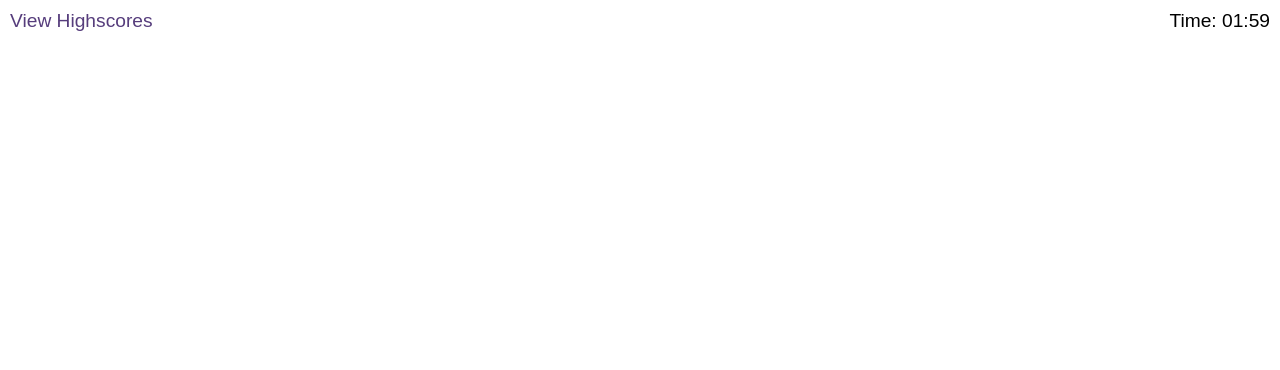
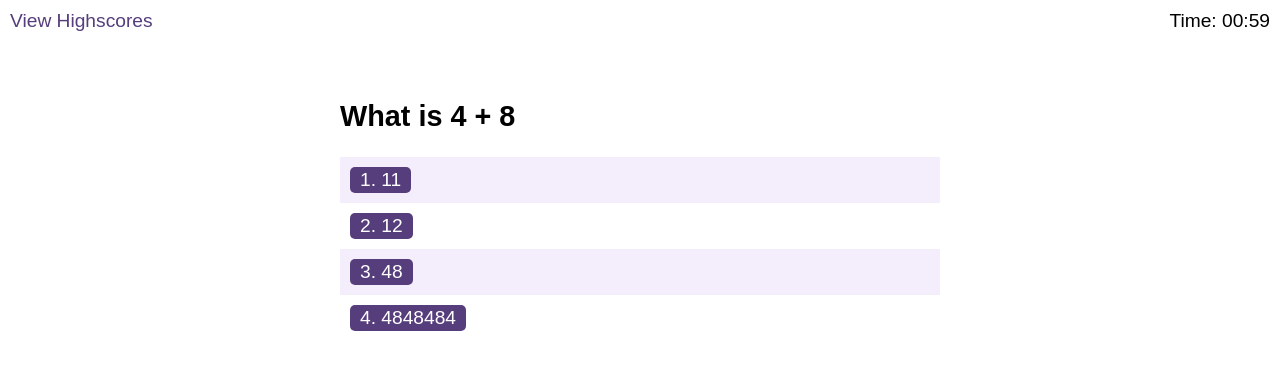
Before and after one commit to jsneath/code-quiz, a plain HTML site: page starter/index.html in a window 1280 px wide. Both pictures are taken after a click on the button "Start Quiz". Drawn offline with Linux system fonts and the light colour scheme.

Commit message:
run first question and order answer items to appear in a list as a button

```diff
--- a/starter/assets/css/styles.css
+++ b/starter/assets/css/styles.css
@@ -44,6 +44,10 @@ ol {
   overflow: auto;
 }
 
+ol li::marker {
+  content: none;
+}
+
 li {
   padding: 5px;
   list-style: decimal inside none;
--- a/starter/assets/js/logic.js
+++ b/starter/assets/js/logic.js
@@ -1,8 +1,10 @@
 // When i click on start Quiz, the timer starts and 1st set of questions appear
 var startQuiz = document.querySelector("#start")
-var myQuestions = document.querySelector("#question-title")
+var myQuestions = document.querySelector("#questions")
 var startScreen = document.querySelector("#start-screen")
 var timer = document.querySelector("#time")
+var questionTitle = document.querySelector("#question-title")
+var myChoices = document.querySelector("#choices")
 // add an event listener for when the user selects start quiz
 
 
@@ -10,14 +12,18 @@ var timer = document.querySelector("#time")
 
 startQuiz.addEventListener("click", function(event) {
     startScreen.style.display = 'none';
-    startTimer(120, timer)
+    startTimer(60, timer)
+    showQuestions()
     }
 )
-
+// Struggled with the timer working so got some help on this
 // I obtained help this timer function using google/chat gpt and got this to work in my code. These appear to be a regular requirement in JS.
 
 function startTimer(duration, display) {
-    var timer = duration, minutes, seconds;
+    var timer = duration
+    // var minutes
+    // var seconds
+
     var interval = setInterval(function () {
         minutes = parseInt(timer / 60, 10);
         seconds = parseInt(timer % 60, 10);
@@ -35,6 +41,43 @@ function startTimer(duration, display) {
     }, 1000);
 }
 
+ function showQuestions() {
+    myQuestions.classList.remove('hide');
+    questionTitle.textContent = questions[0].question
+
+    listAnswers(questions[0].question)
+
+
+
+    function listAnswers() {
+        myChoices.innerHTML = '';
+        var ol = document.createElement('ol');
+
+        for (var i = 0; i < questions[0].answers.length; i++) {
+            var answer = questions[0].answers[i];
+
+            var li = document.createElement("li");
+
+            var button = document.createElement("button")
+            button.textContent = answer
+            button.setAttribute('data-index', i);
+            li.appendChild(button)
+            ol.appendChild(li);
+
+          }
+          myChoices.appendChild(ol);
+
+    }
+
+
+
+
+
+}
+
+
+
+
 // do a for loop through all questions array. Questions/answers stored as object?
 // if statement for correct answer 0 points - timer reduction
 // onto next question
--- a/starter/assets/js/questions.js
+++ b/starter/assets/js/questions.js
@@ -5,10 +5,10 @@
 var questions = [
     {
         question: "What is 4 + 8",
-        answers: ["11",
-            "12",
-            "48",
-            "4848484"],
+        answers: ["1. 11",
+            "2. 12",
+            "3. 48",
+            "4. 4848484"],
             correctAnswerIndex: 1
     },
     {
```
